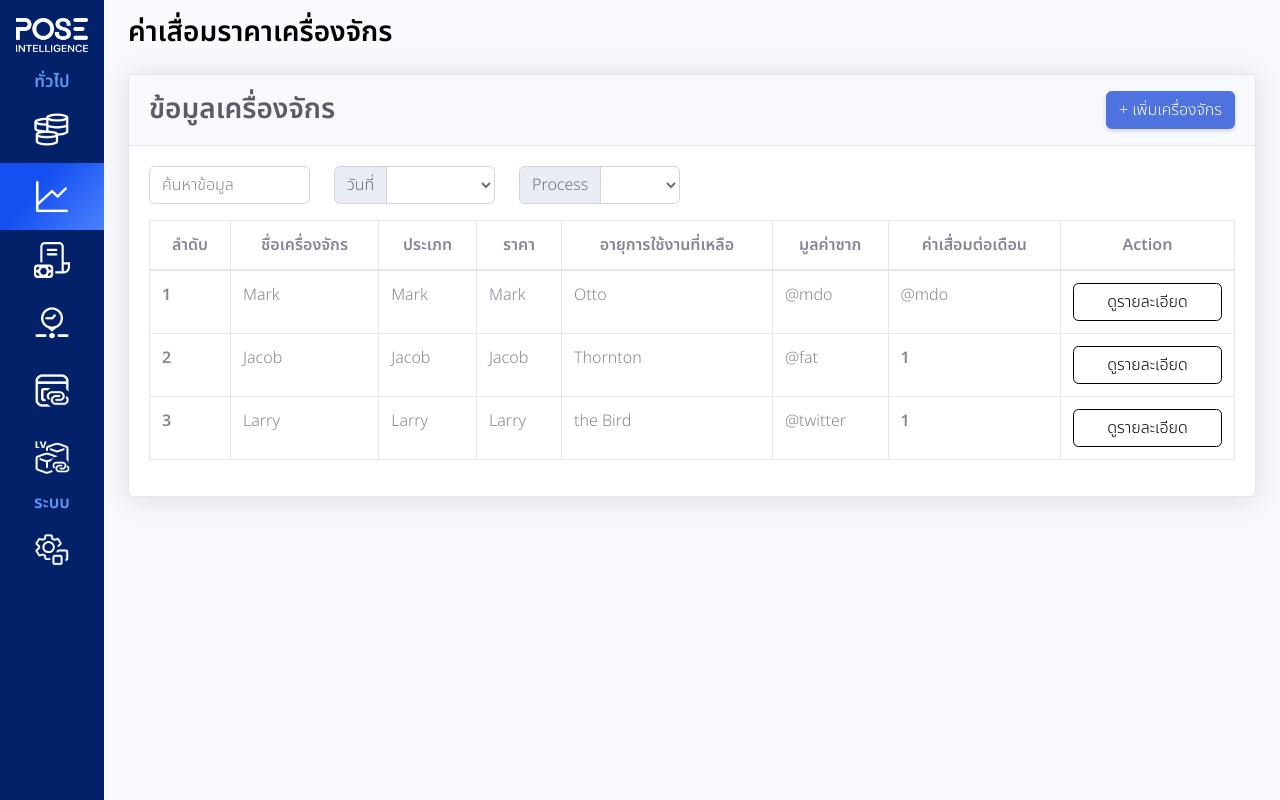
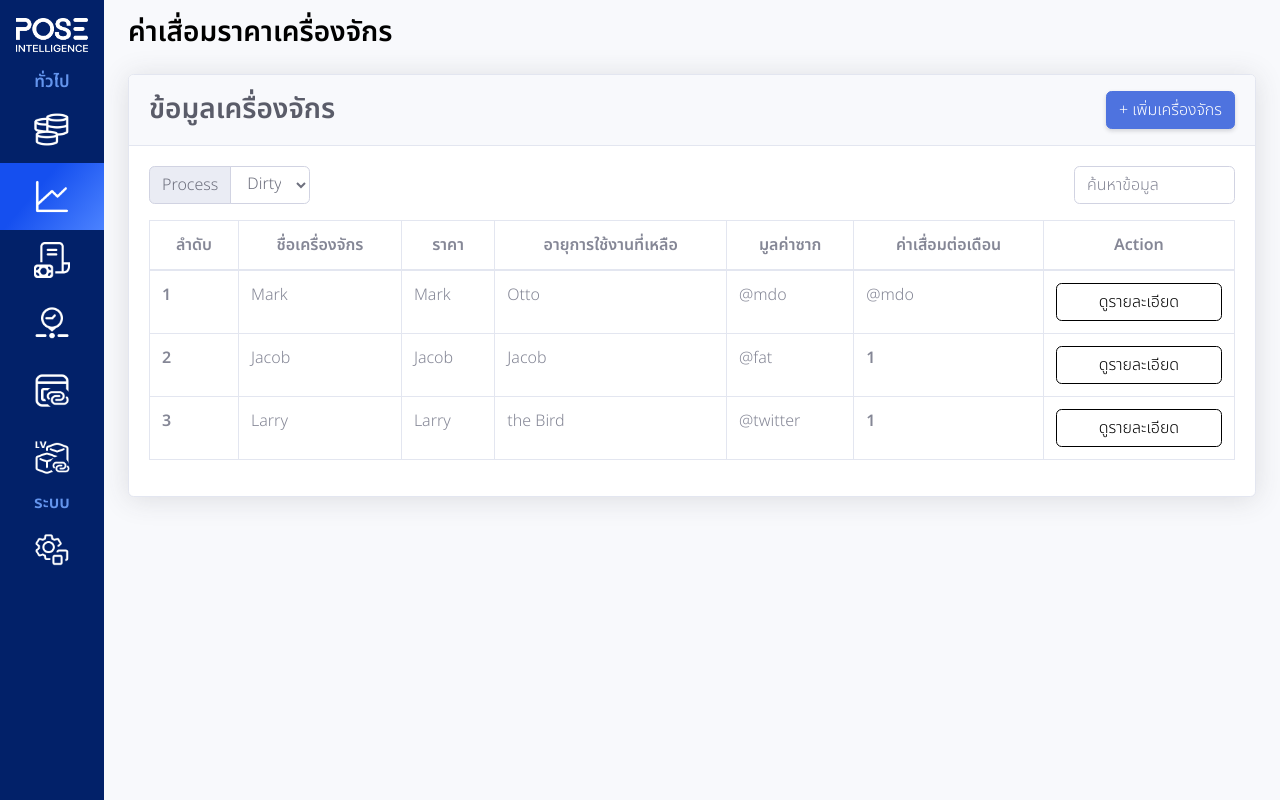
Before and after one commit to mhee2555/cssd-cost-demo, a PHP site: page /login/ in a window 1280 px wide. Run offline with PHP 8.4, Linux system fonts and the light colour scheme; lists and menus that the app fills with data are empty.

Commit message:
Update depreciation-machine.php

```diff
--- a/pages/menu/depreciation-machine.php
+++ b/pages/menu/depreciation-machine.php
@@ -1,4 +1,3 @@
-
 <div class="d-sm-flex align-items-center justify-content-between mb-4">
     <h1 class="h3 mb-0  font-weight-bold" style="color: black;">ค่าเสื่อมราคาเครื่องจักร</h1>
 </div>
@@ -114,28 +113,30 @@
             </div>
             <div class="card-body">
                 <div class="row">
+
                     <div class="col-2">
+                        <div class="input-group mb-3">
+                            <div class="input-group-prepend">
+                                <span class="input-group-text" id="basic-addon3">Process</span>
+
+                            </div>
+
+
+                            <select class="form-control" id="selectSizeControl" onchange="getProcess();">
+                                <option value="0">Dirty Zone</option>
+                                <option value="1">Sterile Zone</option>
+                            </select>
+                        </div>
+                    </div>
+
+
+                    <div class="col-2 ml-auto ">
                         <div class="form-group">
                             <input type="text" class="form-control" id="txtSearch" placeholder="ค้นหาข้อมูล">
                         </div>
                     </div>
-                    <div class="col-2">
-                        <div class="input-group mb-3">
-                            <div class="input-group-prepend">
-                                <span class="input-group-text" id="basic-addon3">วันที่</span>
-                            </div>
-                            <select class="form-control" id="selectSizeControl"></select>
-                        </div>
 
-                    </div>
-                    <div class="col-2">
-                        <div class="input-group mb-3">
-                            <div class="input-group-prepend">
-                                <span class="input-group-text" id="basic-addon3">Process</span>
-                            </div>
-                            <select class="form-control" id="selectSizeControl"></select>
-                        </div>
-                    </div>
+
 
 
 
@@ -148,7 +149,7 @@
                                 <tr class="text-center">
                                     <th scope="col">ลำดับ</th>
                                     <th scope="col">ชื่อเครื่องจักร</th>
-                                    <th scope="col">ประเภท</th>
+
                                     <th scope="col">ราคา</th>
                                     <th scope="col">อายุการใช้งานที่เหลือ</th>
                                     <th scope="col">มูลค่าซาก</th>
@@ -159,7 +160,6 @@
                             <tbody>
                                 <tr>
                                     <th scope="row">1</th>
-                                    <td>Mark</td>
                                     <td>Mark</td>
                                     <td>Mark</td>
                                     <td>Otto</td>
@@ -173,7 +173,7 @@
                                     <td>Jacob</td>
                                     <td>Jacob</td>
                                     <td>Jacob</td>
-                                    <td>Thornton</td>
+
                                     <td>@fat</td>
                                     <th scope="row">1</th>
                                     <td><button class="btn btn-block " style="color:black;border-color: black;">ดูรายละเอียด</button></td>
@@ -182,7 +182,7 @@
                                 <tr>
                                     <th scope="row">3</th>
                                     <td>Larry</td>
-                                    <td>Larry</td>
+
                                     <td>Larry</td>
                                     <td>the Bird</td>
                                     <td>@twitter</td>
@@ -221,22 +221,19 @@
                 </div>
                 <div class="card-body">
                     <div class="row" style="font-weight: bold;">
-                        <div class="col-md-12">
-                            <div class="form-group">
-                                <label for="">กระบวนการ</label>
-                                <input type="text" class="form-control" id="" placeholder="กระบวนการ">
-                            </div>
-                        </div>
+
+
                         <div class="col-md-12">
                             <div class="form-group">
                                 <label for="">ชื่อเครื่องจักร 1</label>
-                                <input type="text" class="form-control" id="" placeholder="ชื่อเครื่องจักร">
+                                <input type="text" class="form-control" id="" placeholder="ชื่อเครื่องจักร" readonly>
                             </div>
                         </div>
+
                         <div class="col-md-12">
                             <div class="form-group">
                                 <label for="">ชื่อเครื่องจักร 2</label>
-                                <input type="text" class="form-control" id="" placeholder="ชื่อเครื่องจักร">
+                                <input type="text" class="form-control" id="" placeholder="ชื่อเครื่องจักร" readonly>
                             </div>
                         </div>
                         <div class="col-md-12">
```
